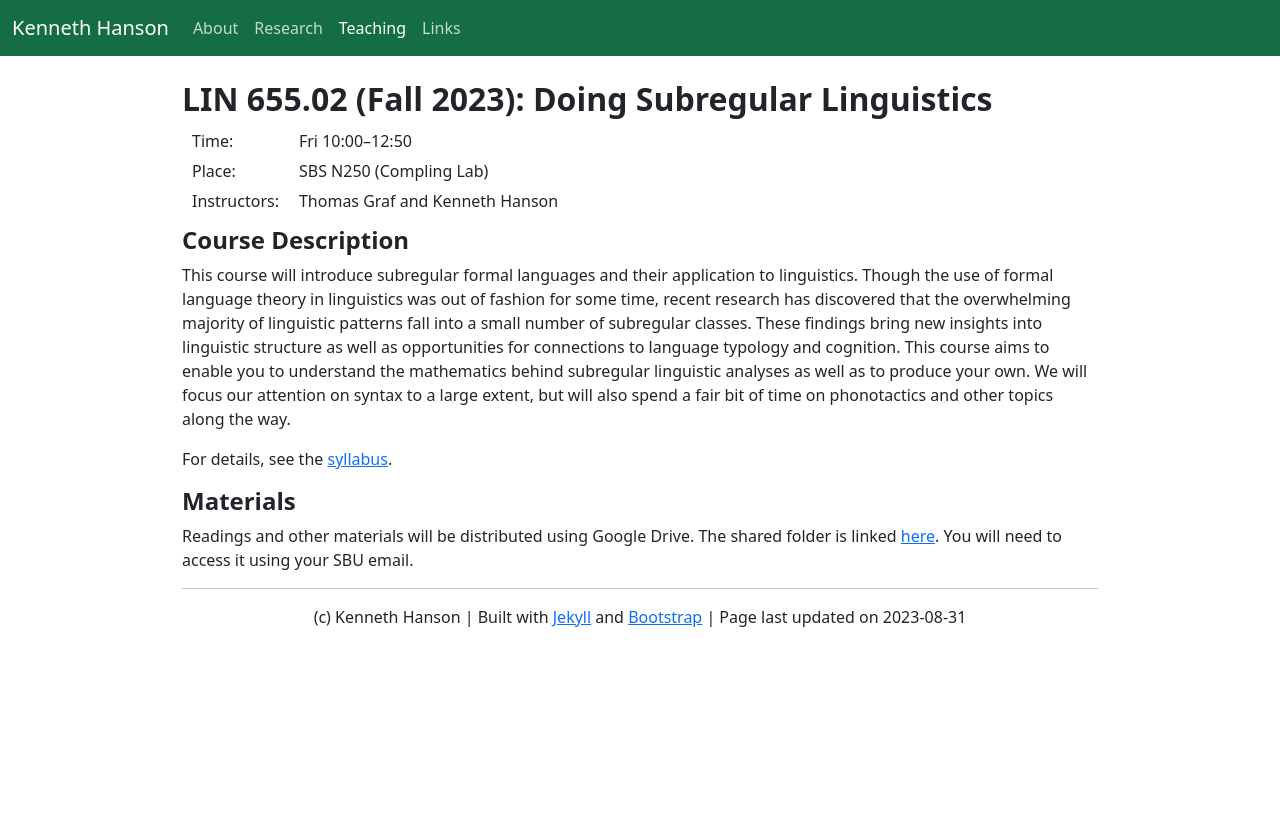
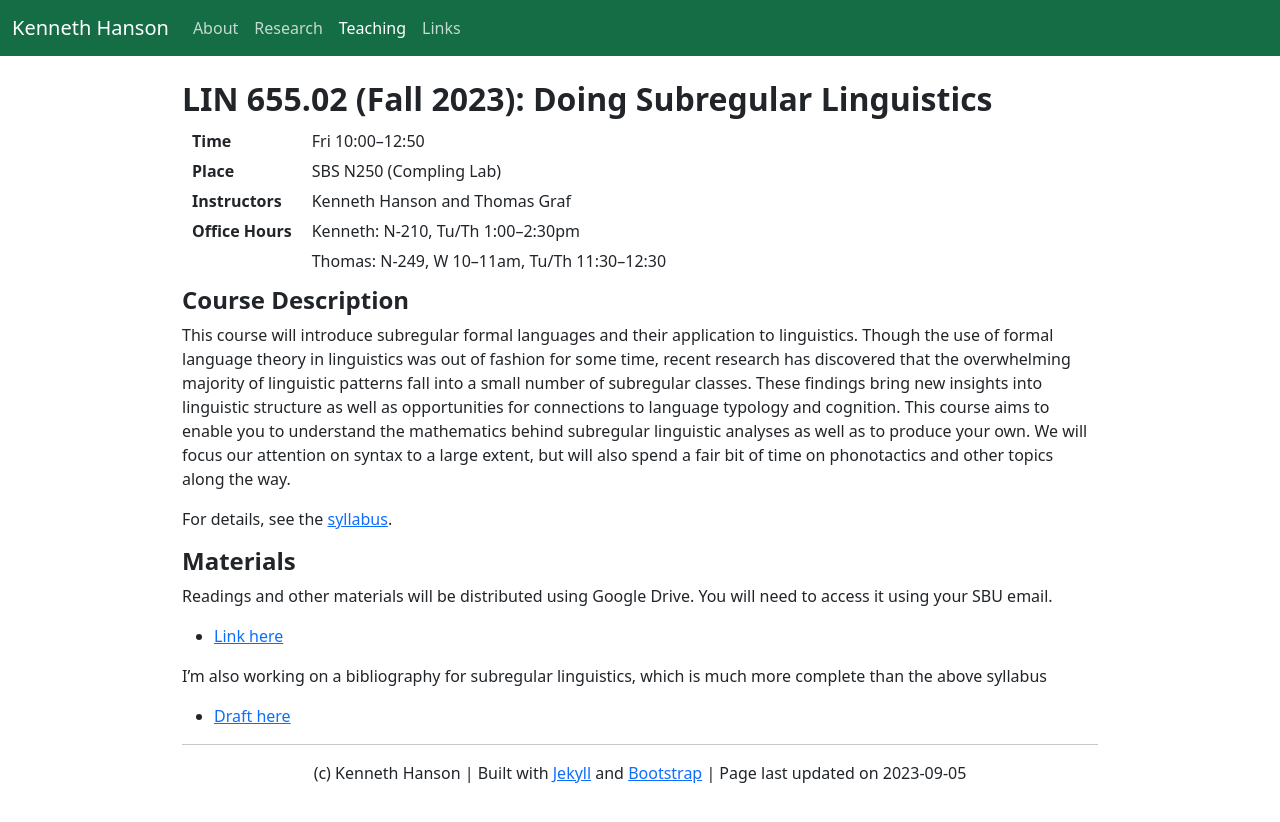
Before and after one commit to khanson679/khanson679.github.io, a Jekyll site: the page built from teaching/lin655/index.md, in a window 1280 px wide. Shown: the top 822 px of the page. Built offline with Jekyll 4.4.1, drawn with Linux system fonts in a browser that asks for light colours.

Commit message:
Add office hours, subregular biblipgraphy.

```diff
--- a/teaching/lin655/index.md
+++ b/teaching/lin655/index.md
@@ -1,12 +1,14 @@
 ---
 title: "LIN 655.02 (Fall 2023): Doing Subregular Linguistics"
 layout: default
-date: 2023-08-31
+date: 2023-09-05
 ---
 
-Time: | Fri 10:00–12:50
-Place: | SBS N250 (Compling Lab)
-Instructors: | Thomas Graf and Kenneth Hanson
+**Time** | Fri 10:00–12:50
+**Place** | SBS N250 (Compling Lab)
+**Instructors** | Kenneth Hanson and Thomas Graf
+**Office Hours** | Kenneth: N-210, Tu/Th 1:00--2:30pm
+ | Thomas: N-249, W 10--11am, Tu/Th 11:30--12:30
 
 ## Course Description
 
@@ -21,5 +23,10 @@ For details, see the [syllabus](655-syllabus-23fa.pdf).
 ## Materials
 
 Readings and other materials will be distributed using Google Drive.
-The shared folder is linked [here](https://drive.google.com/drive/folders/1Sm7U5s4d5uYzllJhcY1ivhkUeXIbiO6P?usp=sharing).
 You will need to access it using your SBU email.
+
+- [Link here](https://drive.google.com/drive/folders/1Sm7U5s4d5uYzllJhcY1ivhkUeXIbiO6P?usp=sharing)
+
+I'm also working on a bibliography for subregular linguistics, which is much more complete than the above syllabus
+
+- [Draft here](/files/subregular-bibliography.pdf)
```
Also changed, not shown: 1 other file.
